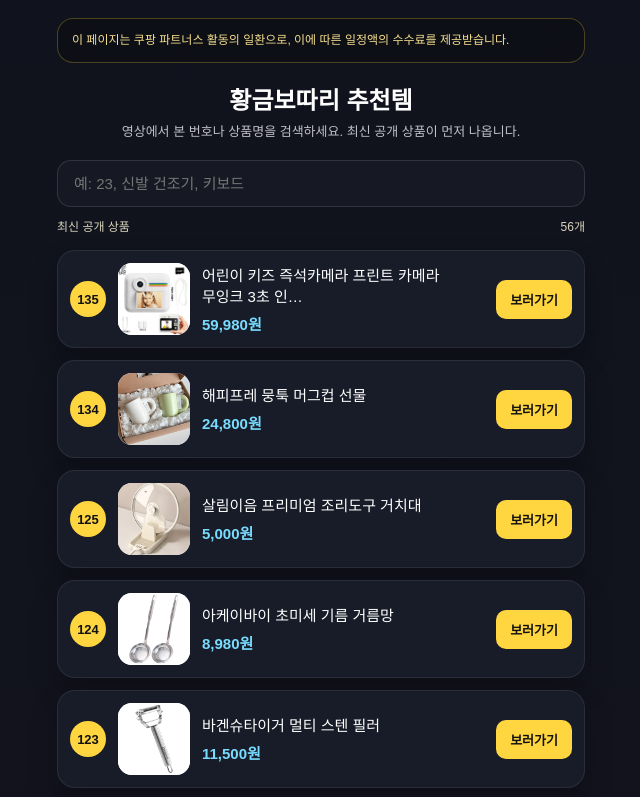
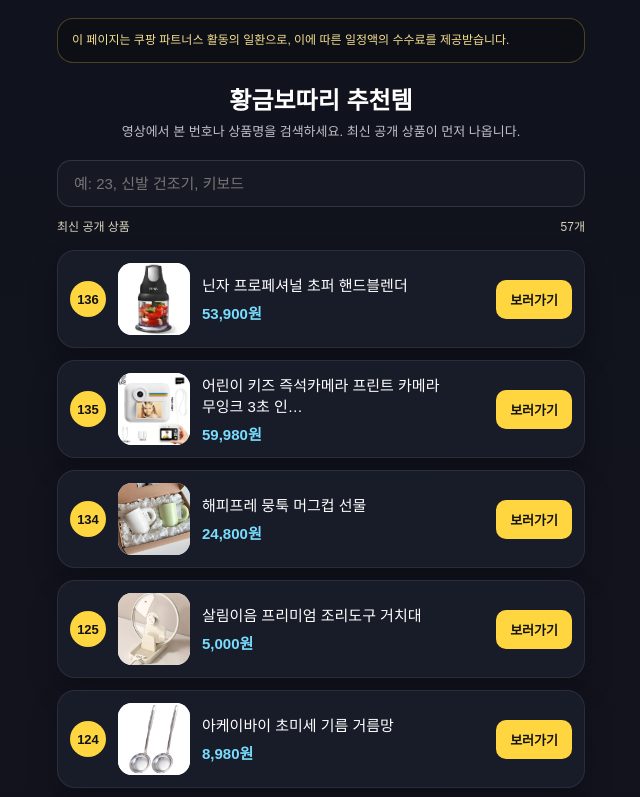
Before and after one commit to nicejackpot/goldsack-links, a plain HTML site: page index.html in a window 1280 px wide. Shown: the top 797 px of the page, without its empty margins (319-959 px from the left). Drawn offline with Linux system fonts and the light colour scheme.

Commit message:
update links

```diff
--- a/index.html
+++ b/index.html
@@ -62,9 +62,20 @@
   <div class="toolbar">
     <input id="search" class="search" type="search" inputmode="search" autocomplete="off"
            aria-label="상품 번호 또는 이름 검색" placeholder="예: 23, 신발 건조기, 키보드">
-    <div class="stats"><span>최신 공개 상품</span><span id="count" aria-live="polite">56개</span></div>
+    <div class="stats"><span>최신 공개 상품</span><span id="count" aria-live="polite">57개</span></div>
   </div>
   <div class="cards">
+  <a class="card" href="https://link.coupang.com/a/iWQvXckVjM" target="_blank" rel="noopener sponsored"
+       data-product-id="4604878225" data-number="136"
+       data-search="136 136 닌자 프로페셔널 초퍼 핸드블렌더 닌자 프로페셔널 초퍼 핸드블렌더, nj1001kr 4604878225" aria-label="136번 닌자 프로페셔널 초퍼 핸드블렌더, 상품 보기">
+    <div class="num">136</div>
+    <img src="img/4604878225.jpg" alt="닌자 프로페셔널 초퍼 핸드블렌더" width="72" height="72" loading="lazy" decoding="async">
+    <div class="meta">
+      <div class="name">닌자 프로페셔널 초퍼 핸드블렌더</div>
+      <div class="price">53,900원</div>
+    </div>
+    <div class="btn">보러가기</div>
+  </a>
   <a class="card" href="https://link.coupang.com/a/iVdF7PgVHg" target="_blank" rel="noopener sponsored"
        data-product-id="9564259634" data-number="135"
        data-search="135 135 어린이 키즈 즉석카메라 프린트 카메라 무잉크 3초 인… 어린이 키즈 즉석카메라 프린트 카메라 무잉크 3초 인화 빈티지 디지털카메라 생일 선물용 (인화지 2개 + 32gb sd카드 포함) 9564259634" aria-label="135번 어린이 키즈 즉석카메라 프린트 카메라 무잉크 3초 인…, 상품 보기">
```
Also changed, not shown: img/4604878225.jpg (added).
